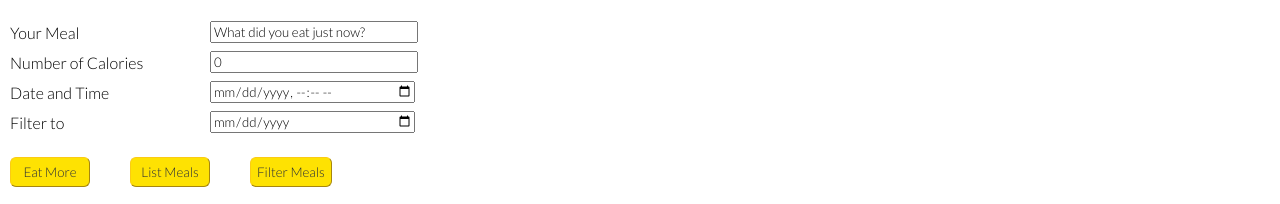
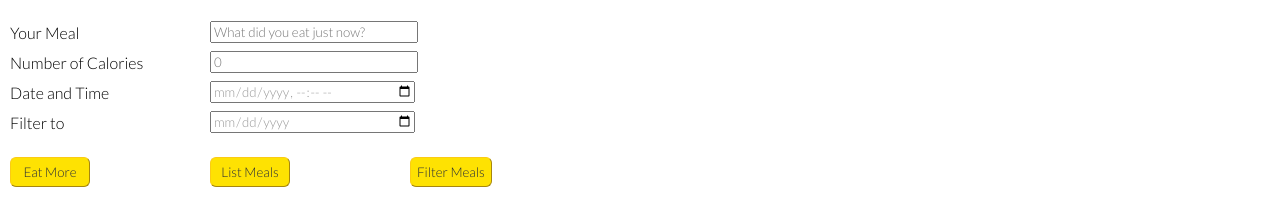
Before and after one commit to bodonyid/caloriecounter, a website: page public/index.html in a window 1280 px wide. Both pictures are taken after a click on the button "Eat More". Shown: the part 63-267 px from the top of the page. Drawn offline with Linux system fonts and the light colour scheme; no server answers.

Commit message:
Add first refactoring of front-end code

```diff
--- a/public/index.html
+++ b/public/index.html
@@ -12,11 +12,11 @@
       <form class="add-meal-form">
         <div class="data-input-div">
           <p>Your Meal</p>
-          <input type="text" class="meal-input" value="What did you eat just now?">
+          <input type="text" class="meal-input" placeholder="What did you eat just now?">
         </div>
         <div class="data-input-div">
           <p>Number of Calories</p>
-          <input type="number" class="calorie-input" value="0">
+          <input type="number" class="calorie-input" placeholder="0">
         </div>
         <div class="data-input-div">
           <p>Date and Time</p>
--- a/public/index.js
+++ b/public/index.js
@@ -32,8 +32,10 @@ function createRequest(method, url, data, callback) {
 }
 
 function clearInputValues() {
-  mealInputBox.value = 'What did you eat just now?';
-  calorieInputBox.value = 0;
+  mealInputBox.value = '';
+  mealInputBox.placeholder = 'What did you eat just now?';
+  calorieInputBox.value = '';
+  calorieInputBox.placeholder = 0;
   dateInputBox.value = 'YYYY-MM-DDThh:mm';
 }
 
--- a/public/style.css
+++ b/public/style.css
@@ -27,6 +27,7 @@ p {
 }
 
 .meal-input, .calorie-input, .date-input, .filter-input, .add-meal-button, .list-meals-button, .filter-meals-button {
+  color: #999;
   font-family: Lato;
   display: block;
   margin: 20px 0px 20px;
@@ -34,6 +35,11 @@ p {
 
 .meal-input, .calorie-input, .date-input, .filter-input {
   min-width: 200px;
+}
+
+.meal-input:focus, .calorie-input:focus, .date-input:focus, .filter-input:focus {
+  color: black;
+  outline: none;
 }
 
 .buttons-pane {
@@ -47,7 +53,7 @@ p {
   border-radius: 6px;
   border-width: 0.5px;
   color: #262C3A;
-  margin-right: 40px;
+  margin-right: 120px;
   min-height: 30px;
   min-width: 80px;
 }
```
